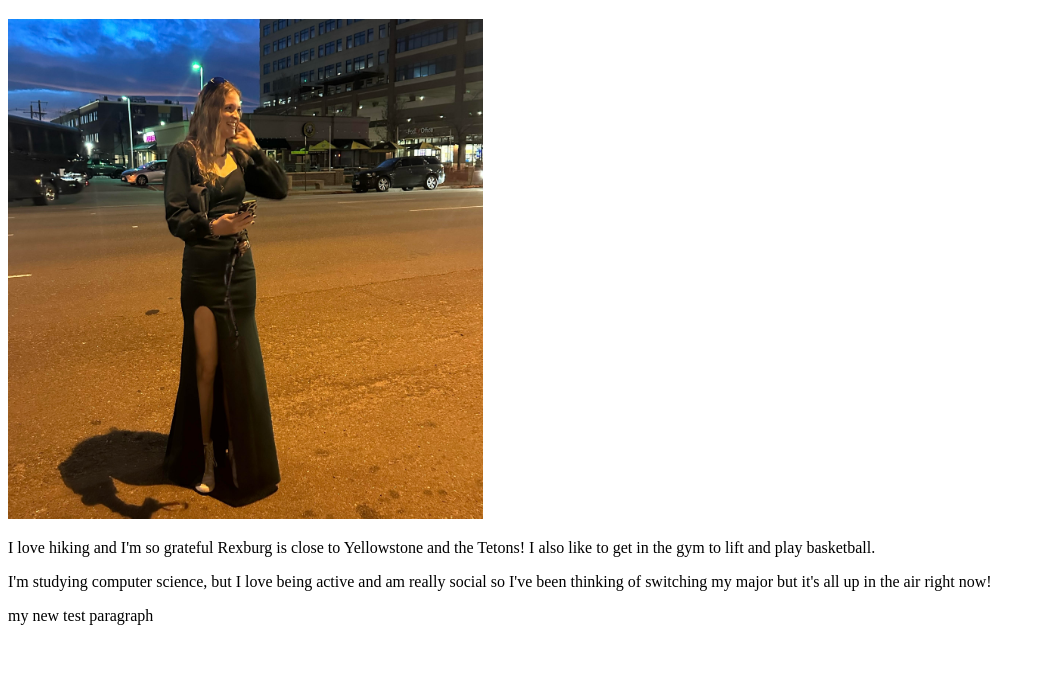
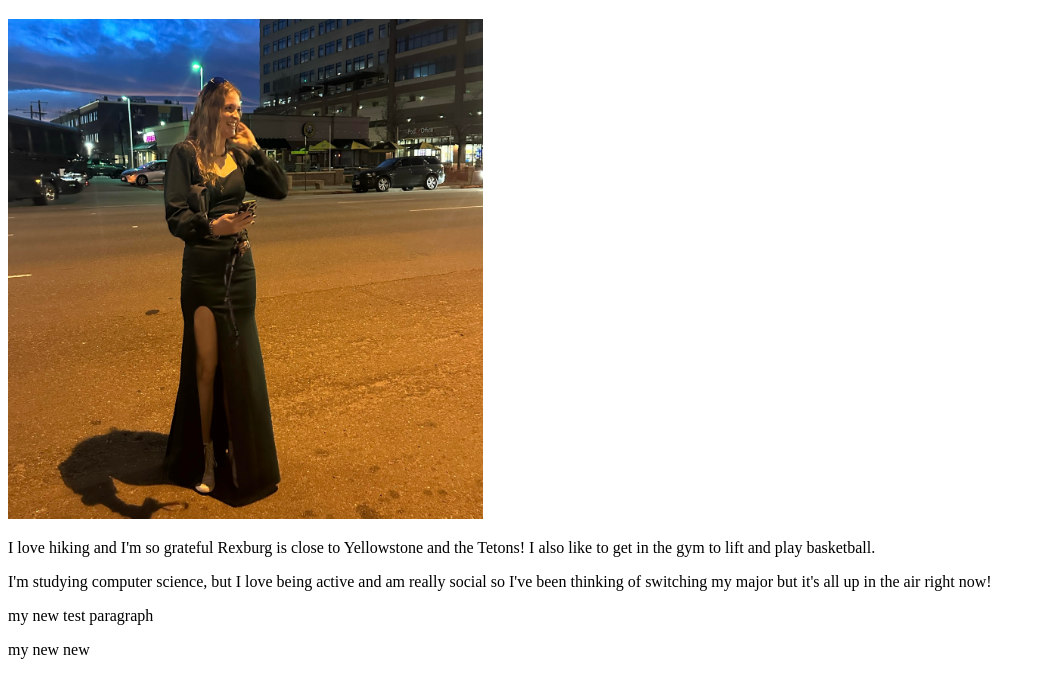
Before and after one commit to epatten23/wdd130, a plain HTML site: page index.html in a window 1280 px wide. Shown: the part 87-784 px from the top of the page, without its empty margins (0-1045 px from the left). Drawn offline with Linux system fonts and the light colour scheme.

Commit message:
finish w2 hw

```diff
--- a/index.html
+++ b/index.html
@@ -18,5 +18,6 @@
     <p>I love hiking and I'm so grateful Rexburg is close to Yellowstone and the Tetons! I also like to get in the gym to lift and play basketball.</p>
     <p>I'm studying computer science, but I love being active and am really social so I've been thinking of switching my major but it's all up in the air right now!</p>
     <p>my new test paragraph</p>
+    <p> my new new</p>
 </body>
 </html>
```
